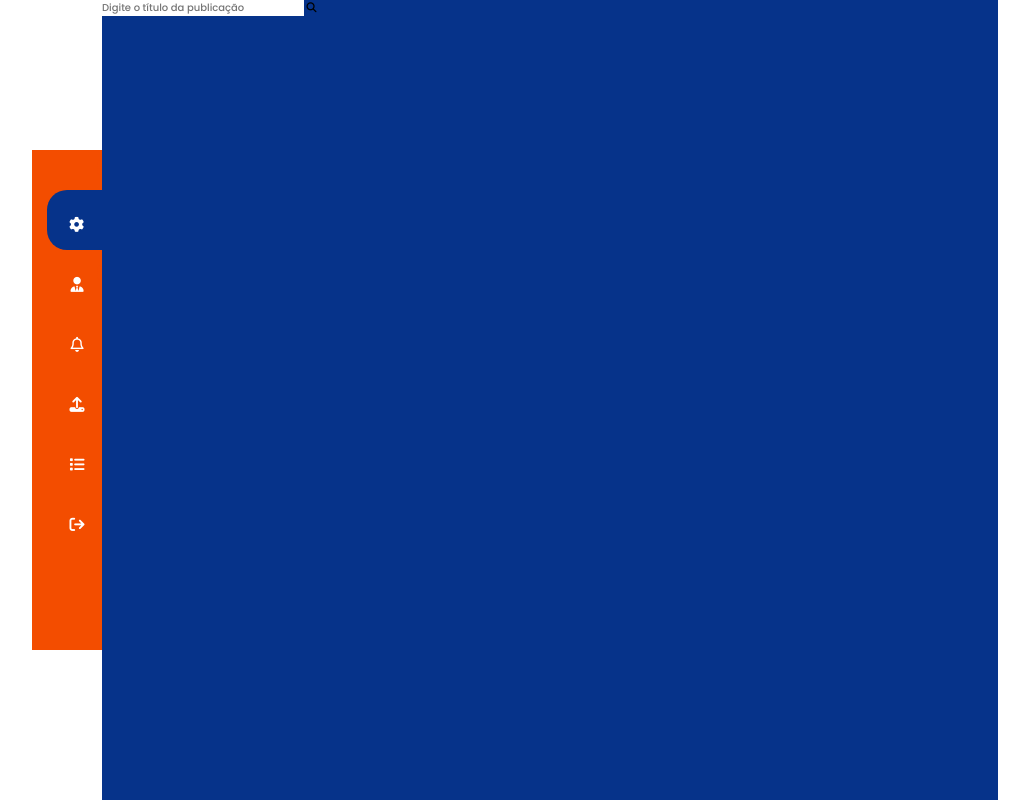
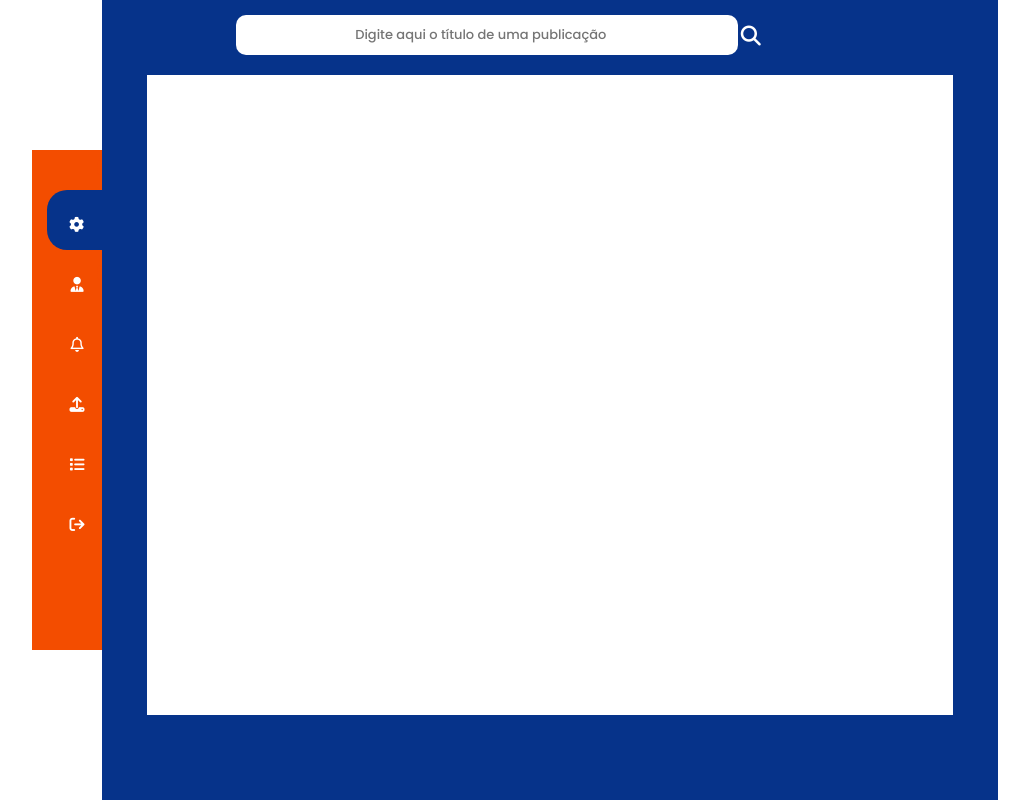
Before and after one commit to Aceltino/WEBSITE_IPIAL, a PHP site: page /src/View/noticias-admin.html in a window 1280 px wide. Shown: the whole page, without its empty margins (125-1154 px from the left). Run offline with PHP 8.4, Linux system fonts and the light colour scheme.

Commit message:
Alter in the evening

```diff
--- a/src/View/noticias-admin.html
+++ b/src/View/noticias-admin.html
@@ -59,8 +59,14 @@
 
 
     <div class="area-publicacao">
-        <span><input type="search" name="" id="" placeholder="Digite o título da publicação"></span>
-        <span><i class="fa-solid fa-magnifying-glass"></i></span>
+        <div class="area-procura">
+            <span ><input type="search" name="procura" id="procura" placeholder="Digite aqui o título de uma publicação" class="input-search"></span>
+           <span><i class="fa-solid fa-magnifying-glass fa-2xl" style="color: #ffffff;"></i></span>
+        </div>
+
+        <div class="publicacoes">
+
+        </div>
     </div>
 </body>
 </html>
--- a/src/public/css/style3.css
+++ b/src/public/css/style3.css
@@ -121,3 +121,23 @@ div.area-publicacao{
     min-height: 100vh;
     background-color: #06338a;
 }
+
+div.area-procura{
+    width: 70%;
+    height: 45px;
+    margin: 15px auto;
+}
+.input-search{
+    width: 80%;
+    height: 40px;
+    border-radius: 10px;
+    text-align: center;
+    font-size: 1.3rem;
+}
+
+.publicacoes{
+    width: 90%;
+    height: 80vh;
+    margin: auto;
+    background-color: #fff;
+}
```
